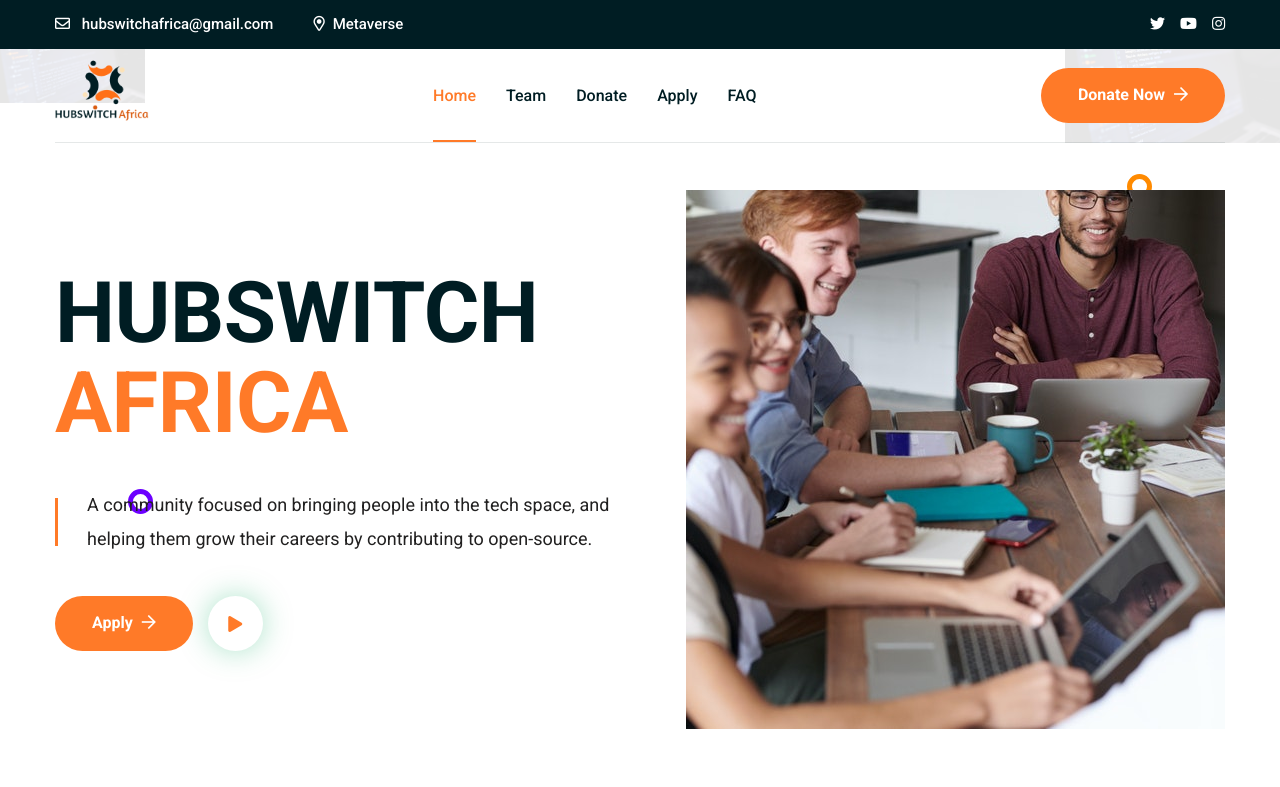
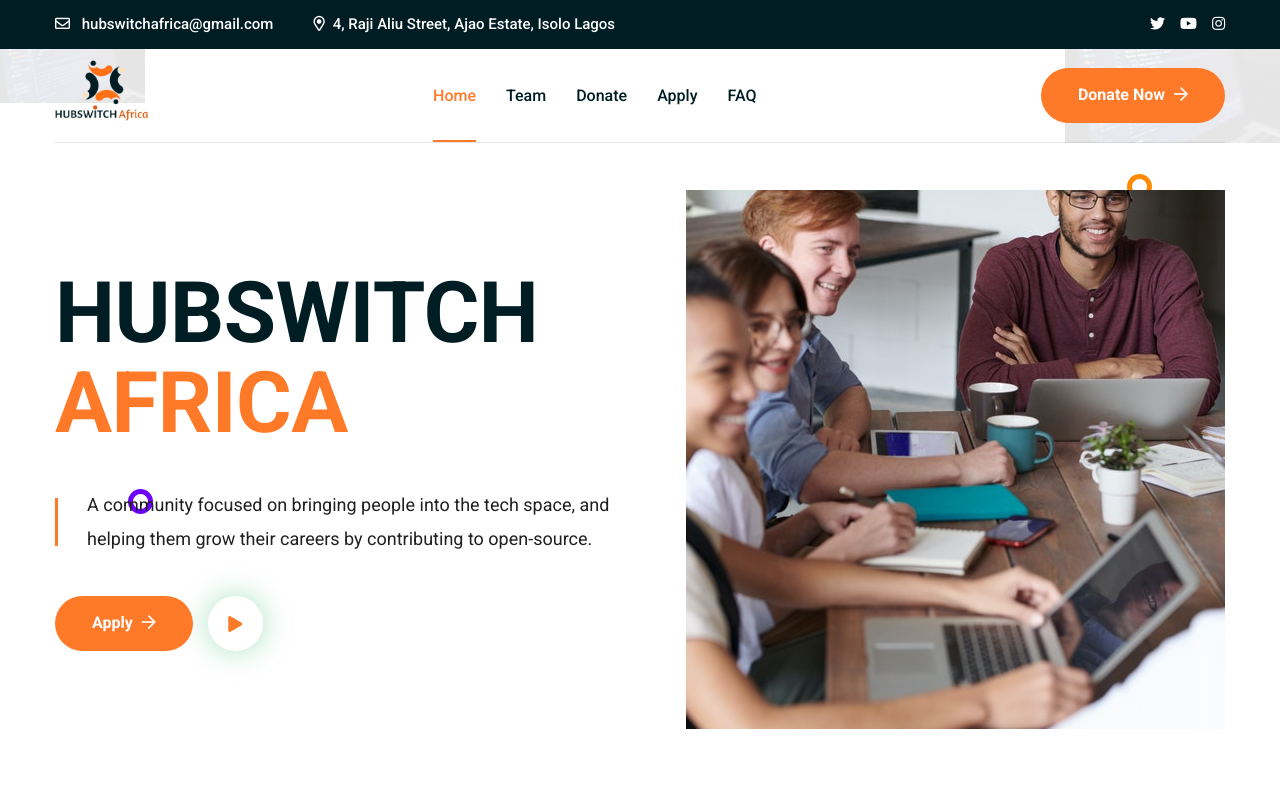
Before and after one commit to hubswitch-africa/hubswitch, a Next.js app: page / in a window 1280 px wide. Shown: the top 787 px of the page. Built offline with nearby package versions, Linux system fonts and the light colour scheme.

Commit message:
Update location

```diff
--- a/src/layouts/Footer.js
+++ b/src/layouts/Footer.js
@@ -120,7 +120,7 @@
                       </span>
                       <span className="info">
                         <span className="info-title">Locations</span>
-                        <a href="#">Metaverse</a>
+                        <a href="#">4, Raji Aliu Street, Ajao Estate, Isolo Lagos</a>
                       </span>
                     </li>
                   </ul>
--- a/src/layouts/Header.js
+++ b/src/layouts/Header.js
@@ -31,7 +31,7 @@
                 <li>
                   <a href="#">
                     <i className="far fa-map-marker-alt" />
-                    Metaverse
+                    4, Raji Aliu Street, Ajao Estate, Isolo Lagos
                   </a>
                 </li>
               </ul>
--- a/src/layouts/MobileHeader.js
+++ b/src/layouts/MobileHeader.js
@@ -38,7 +38,7 @@
                 <li>
                   <a href="#">
                     <i className="far fa-map-marker-alt" />
-                      Metaverse
+                      4, Raji Aliu Street, Ajao Estate, Isolo Lagos
                   </a>
                 </li>
               </ul>
```
